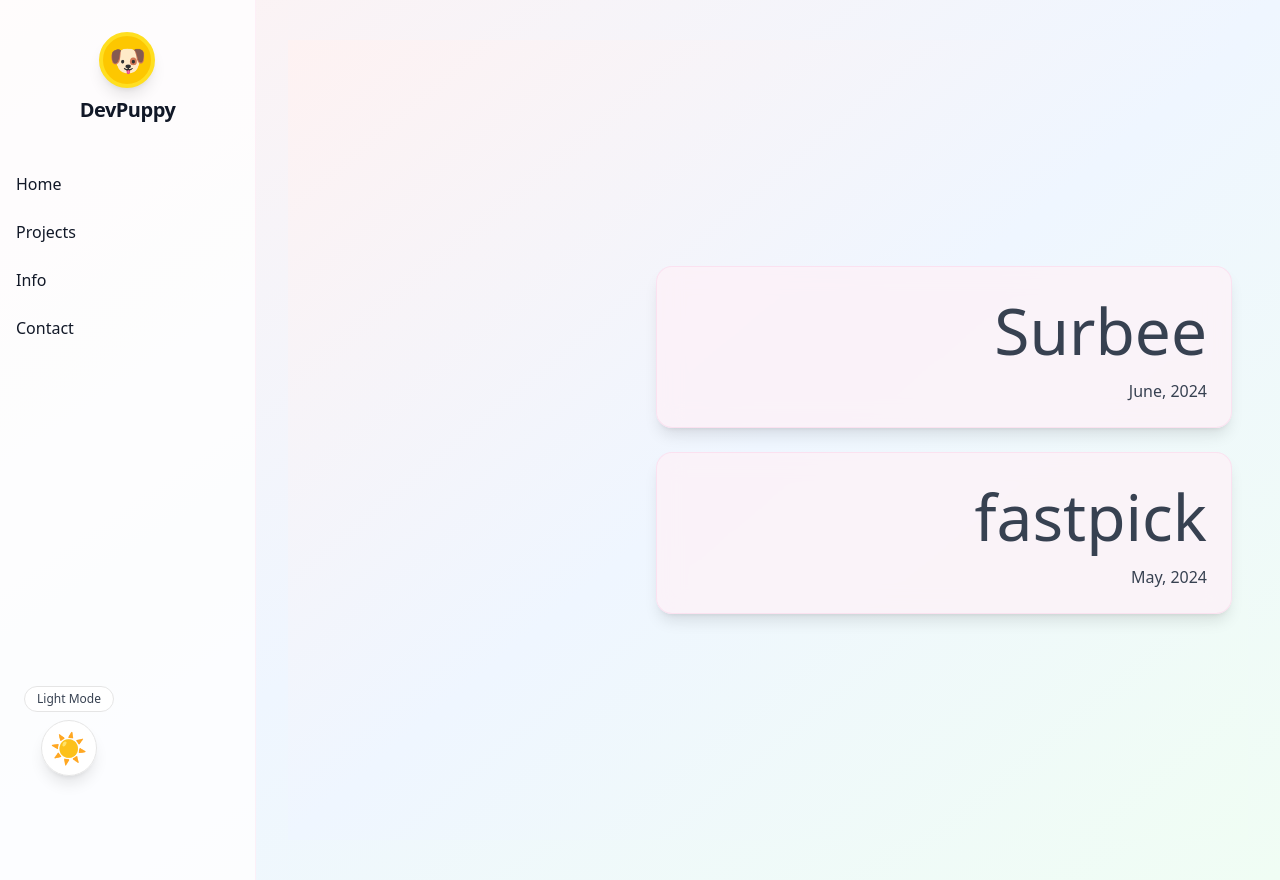
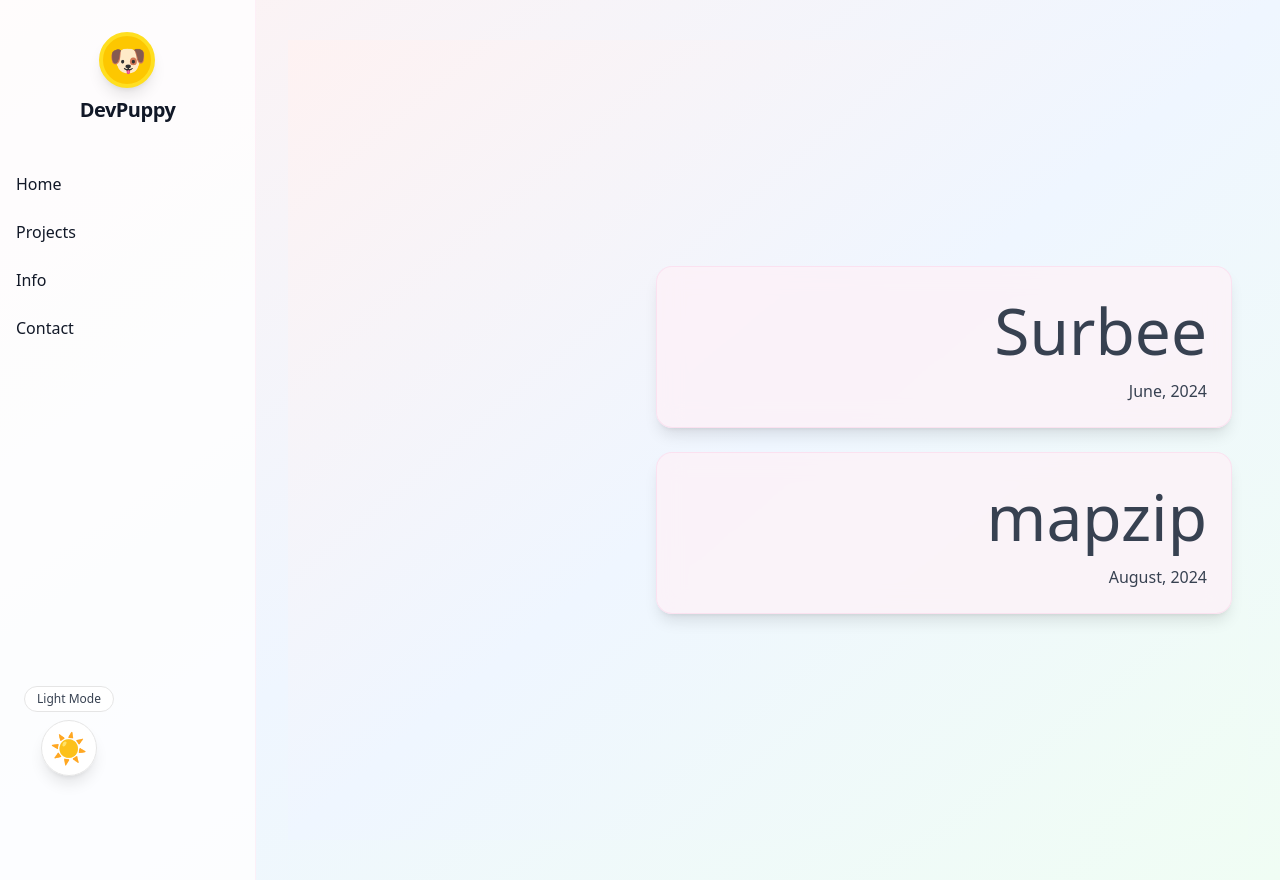
Before and after one commit to KingZuto/devpuppy, a Next.js app in the folder app/: page /projects in a window 1280 px wide. Built offline with nearby package versions, Linux system fonts and the light colour scheme.

Commit message:
update: replace fastpick with mapzip in projects
- Update projects page: remove fastpick, add mapzip
- Change date to August 2024 for current project timeline

```diff
--- a/app/src/app/projects/page.tsx
+++ b/app/src/app/projects/page.tsx
@@ -7,8 +7,8 @@ const projects = [
     date: "June, 2024",
   },
   {
-    name: "fastpick",
-    date: "May, 2024",
+    name: "mapzip",
+    date: "August, 2024",
   },
 ];
 
```
